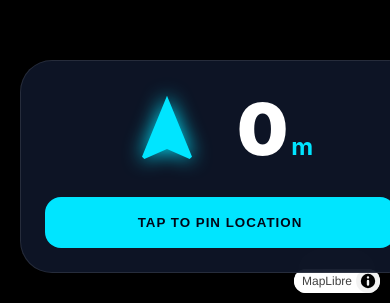
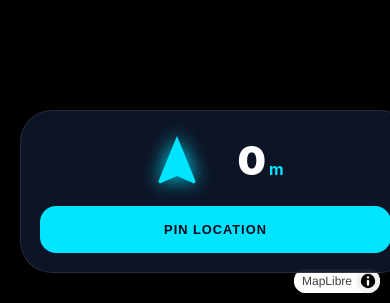
Before and after one commit to Ashhhh123123/AutoPin, a React (Create React App) app in the folder mall-nav/: page / in a window 390 px wide. Shown: the part 541-844 px from the top of the page. Built offline with nearby package versions, Linux system fonts and the light colour scheme; no server answers.

Commit message:
UI responsiveness for mobile devices

```diff
--- a/mall-nav/src/App.js
+++ b/mall-nav/src/App.js
@@ -183,10 +183,10 @@ export default function App() {
 
             <div ref={mapContainer} style={{ height: '100%', width: '100%' }} />
 
-            <div style={{ position: 'absolute', bottom: '30px', left: '5%', width: '90%', background: 'rgba(15,23,42,0.9)', backdropFilter: 'blur(20px)', borderRadius: '32px', padding: '24px', zIndex: 10, display: 'flex', flexDirection: 'column', alignItems: 'center', border: '1px solid rgba(255,255,255,0.1)' }}>
-                <div style={{ display: 'flex', alignItems: 'center', gap: '30px', width: '100%', justifyContent: 'center' }}>
+            <div style={{ position: 'absolute', bottom: 'max(30px, env(safe-area-inset-bottom, 30px))', left: '5%', width: '90%', background: 'rgba(15,23,42,0.9)', backdropFilter: 'blur(20px)', borderRadius: '32px', padding: 'clamp(16px, 5vw, 24px)', zIndex: 10, display: 'flex', flexDirection: 'column', alignItems: 'center', border: '1px solid rgba(255,255,255,0.1)', maxHeight: '40vh', overflow: 'hidden' }}>
+                <div style={{ display: 'flex', alignItems: 'center', gap: 'clamp(20px, 8vw, 30px)', width: '100%', justifyContent: 'center' }}>
                     <div style={{
-                        width: '80px', height: '80px',
+                        width: 'clamp(60px, 15vw, 80px)', height: 'clamp(60px, 15vw, 80px)',
                         transform: `rotate(${relativeArrowRotation}deg)`,
                         transition: 'transform 0.3s ease-out',
                         filter: `drop-shadow(0 0 10px ${themeColor})`
@@ -194,15 +194,15 @@ export default function App() {
                         <svg viewBox="0 0 24 24"><path d="M12 2L4.5 20.29l.71.71L12 18l6.79 3 .71-.71z" fill={themeColor}/></svg>
                     </div>
                     <div style={{ color: '#fff', display: 'flex', alignItems: 'baseline' }}>
-                        <span style={{ fontSize: '4.5rem', fontWeight: '900', letterSpacing: '-2px' }}>{navData.dist}</span>
-                        <span style={{ fontSize: '1.5rem', color: themeColor, fontWeight: 'bold', marginLeft: '5px' }}>m</span>
+                        <span style={{ fontSize: 'clamp(2.5rem, 10vw, 4.5rem)', fontWeight: '900', letterSpacing: '-2px' }}>{navData.dist}</span>
+                        <span style={{ fontSize: 'clamp(1rem, 4vw, 1.5rem)', color: themeColor, fontWeight: 'bold', marginLeft: '5px' }}>m</span>
                     </div>
                 </div>
 
                 <button
                     onClick={handleCallTrigger}
-                    style={{ width: '100%', marginTop: '25px', padding: '18px', borderRadius: '16px', background: themeColor, border: 'none', fontWeight: '900', color: '#020617', letterSpacing: '1px', textTransform: 'uppercase' }}>
-                    {navData.car ? `RETURN TO ${navData.pillar}` : 'TAP TO PIN LOCATION'}
+                    style={{ width: '100%', marginTop: 'clamp(15px, 4vw, 25px)', padding: 'clamp(12px, 4vw, 18px)', borderRadius: '16px', background: themeColor, border: 'none', fontWeight: '900', color: '#020617', letterSpacing: '1px', textTransform: 'uppercase', fontSize: 'clamp(0.8rem, 3vw, 1rem)', whiteSpace: 'nowrap', overflow: 'hidden', textOverflow: 'ellipsis' }}>
+                    {navData.car ? `RETURN TO ${navData.pillar}` : 'PIN LOCATION'}
                 </button>
             </div>
         </div>
```
